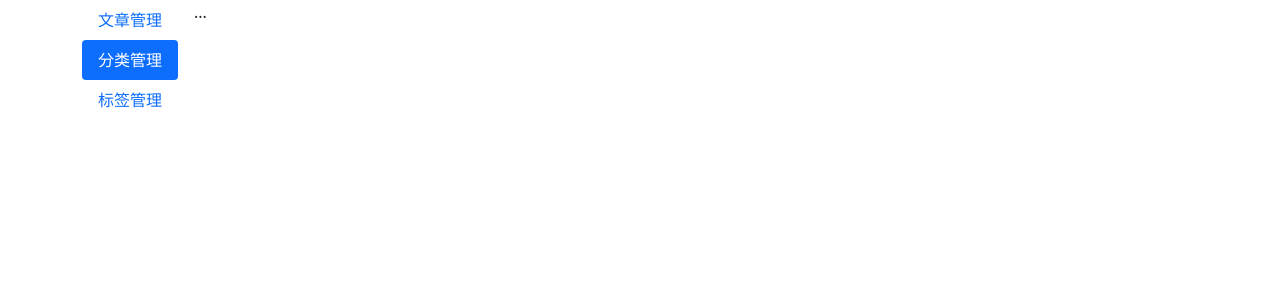
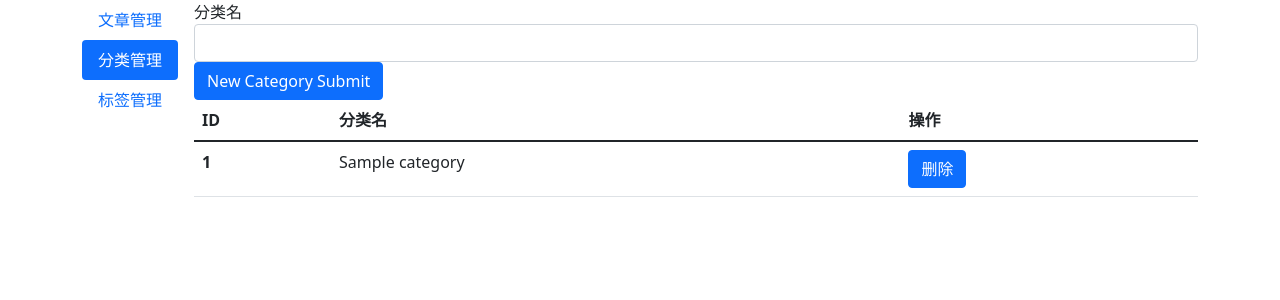
Before and after one commit to Ghjattu/BLOG, a Flask app: page /admin/dashboard in a window 1280 px wide, after a click on "分类管理". Shown: the top 300 px of the page. Run offline with Flask 2, Linux system fonts and the light colour scheme; a user stored in the database is signed in; tables that the repository leaves empty hold one stand-in row (values such as "Sample post").

Commit message:
add function of create and delete categories and tags

```diff
--- a/blog/__init__.py
+++ b/blog/__init__.py
@@ -102,7 +102,7 @@ def register_commands(app):
     @app.cli.command()
     @click.option('--category', default=10)
     @click.option('--tag', default=5)
-    @click.option('--article', default=50)
+    @click.option('--article', default=20)
     def forge(category, tag, article):
         from blog.vdata import fake_admin, fake_articles, fake_categories, fake_tags
 
--- a/blog/forms.py
+++ b/blog/forms.py
@@ -30,19 +30,19 @@ class ArticleForm(FlaskForm):
 
 class CategoryForm(FlaskForm):
     name = StringField(u'分类名', validators=[DataRequired(), Length(1, 20)])
-    submit = SubmitField()
+    new_category_submit = SubmitField()
 
     @staticmethod
-    def validate_name(field):
+    def validate_name(self, field):
         if Category.query.filter_by(name=field.data).first():
             raise ValidationError(u'存在同名分类')
 
 
 class TagForm(FlaskForm):
     name = StringField(u'标签名', validators=[DataRequired(), Length(1, 20)])
-    submit = SubmitField()
+    new_tag_submit = SubmitField()
 
     @staticmethod
-    def validate_name(field):
+    def validate_name(self, field):
         if Tag.query.filter_by(name=field.data).first():
             raise ValidationError(u'存在同名标签')
--- /dev/null
+++ b/blog/static/css/admin/dashboard.css
@@ -0,0 +1,15 @@
+a {
+    color: black;
+}
+
+.tab-content {
+    flex: 1;
+}
+
+.new-tag-table {
+    display: none;
+}
+
+.new-tag-table.open {
+    display: block;
+}
--- /dev/null
+++ b/blog/static/js/admin/dashboard.js
@@ -0,0 +1,7 @@
+$(function () {
+    let newTagButton = document.getElementsByClassName('btn-new-tag')[0];
+    newTagButton.addEventListener('click', function () {
+        let newTagTable = document.getElementsByClassName('new-tag-table')[0];
+        newTagTable.classList.toggle('open');
+    })
+})
--- a/blog/templates/admin/dashboard.html
+++ b/blog/templates/admin/dashboard.html
@@ -5,12 +5,14 @@
    <meta name="viewport" content="width=device-width, initial-scale=1, shrink-to-fit=no">
    <title>管理</title>
    <link rel="icon" href="{{ url_for('static', filename='images/favicon.ico') }}">
-   {#   <link rel="stylesheet" href="{{ url_for('static', filename='css/authorize/login.css') }}">#}
    <link href="https://cdn.jsdelivr.net/npm/bootstrap@5.1.3/dist/css/bootstrap.min.css" rel="stylesheet"
          integrity="sha384-1BmE4kWBq78iYhFldvKuhfTAU6auU8tT94WrHftjDbrCEXSU1oBoqyl2QvZ6jIW3" crossorigin="anonymous">
+   <link rel="stylesheet" href="{{ url_for('static', filename='css/admin/dashboard.css') }}">
+   <script src="{{ url_for('static', filename='js/jquery-3.6.0.min.js') }}"></script>
    <script src="https://cdn.jsdelivr.net/npm/bootstrap@5.1.3/dist/js/bootstrap.bundle.min.js"
            integrity="sha384-ka7Sk0Gln4gmtz2MlQnikT1wXgYsOg+OMhuP+IlRH9sENBO0LRn5q+8nbTov4+1p"
            crossorigin="anonymous"></script>
+   <script src="{{ url_for('static', filename='js/admin/dashboard.js') }}"></script>
 </head>
 <body>
 <div class="container">
@@ -27,9 +29,10 @@
          </button>
       </div>
       <div class="tab-content" id="v-pills-tabContent" style="flex: 1">
+         {# 文章管理 #}
          <div class="tab-pane fade show active" id="v-pills-home" role="tabpanel" aria-labelledby="v-pills-home-tab">
             <button type="button" class="btn btn-primary">
-               <a href="{{ url_for('admin.new_article') }}" style="color: black" target="_blank">新建文章</a>
+               <a class="new" href="{{ url_for('admin.new_article') }}" target="_blank">新建文章</a>
             </button>
             <table class="table table-hover">
                <thead>
@@ -52,7 +55,7 @@
                         <form method="post"
                               action="{{ url_for('.delete_article', article_id=article.id, next=request.full_path) }}">
                            <input type="hidden" name="csrf_token" value="{{ csrf_token() }}">
-                           <button type="submit" class="btn btn-primary" onclick="return confirm('确定删除?')">删除</button>
+                           <button type="submit" class="btn btn-primary">删除</button>
                         </form>
                      </td>
                   </tr>
@@ -60,8 +63,83 @@
                </tbody>
             </table>
          </div>
-         <div class="tab-pane fade" id="v-pills-profile" role="tabpanel" aria-labelledby="v-pills-profile-tab">...</div>
-         <div class="tab-pane fade" id="v-pills-messages" role="tabpanel" aria-labelledby="v-pills-messages-tab">...</div>
+         {# 分类管理 #}
+         <div class="tab-pane fade" id="v-pills-profile" role="tabpanel" aria-labelledby="v-pills-profile-tab">
+            <div class="new-category-table">
+               <form method="post">
+                  {{ category_form.csrf_token }}
+                  {{ category_form.name.label }}
+                  <div class="input-group">
+                     {{ category_form.name(class='form-control') }}
+                  </div>
+                  {{ category_form.new_category_submit(class='btn btn-primary') }}
+               </form>
+            </div>
+            <table class="table table-hover">
+               <thead>
+               <tr>
+                  <th scope="col">ID</th>
+                  <th scope="col">分类名</th>
+                  <th scope="col">操作</th>
+               </tr>
+               </thead>
+               <tbody>
+               {% for category in categories %}
+                  <tr>
+                     <th scope="row">{{ category.id }}</th>
+                     <td>{{ category.name }}</td>
+                     <td>
+                        <form method="post"
+                              action="{{ url_for('.delete_category', category_id=category.id, next=request.full_path) }}">
+                           <input type="hidden" name="csrf_token" value="{{ csrf_token() }}">
+                           <button type="submit" class="btn btn-primary">删除</button>
+                        </form>
+                     </td>
+                  </tr>
+               {% endfor %}
+               </tbody>
+            </table>
+         </div>
+         {# 标签管理 #}
+         <div class="tab-pane fade" id="v-pills-messages" role="tabpanel" aria-labelledby="v-pills-messages-tab">
+            <button type="button" class="btn btn-primary btn-new-tag">
+               新建标签
+            </button>
+            <div class="new-tag-table">
+               <form method="post">
+                  {{ tag_form.csrf_token }}
+                  {{ tag_form.name.label }}
+                  <div class="input-group">
+                     {{ tag_form.name(class='form-control') }}
+                  </div>
+                  {{ tag_form.new_tag_submit(class='btn btn-primary') }}
+               </form>
+            </div>
+            <table class="table table-hover">
+               <thead>
+               <tr>
+                  <th scope="col">ID</th>
+                  <th scope="col">标签名</th>
+                  <th scope="col">操作</th>
+               </tr>
+               </thead>
+               <tbody>
+               {% for tag in tags %}
+                  <tr>
+                     <th scope="row">{{ tag.id }}</th>
+                     <td>{{ tag.name }}</td>
+                     <td>
+                        <form method="post"
+                              action="{{ url_for('.delete_tag', tag_id=tag.id, next=request.full_path) }}">
+                           <input type="hidden" name="csrf_token" value="{{ csrf_token() }}">
+                           <button type="submit" class="btn btn-primary">删除</button>
+                        </form>
+                     </td>
+                  </tr>
+               {% endfor %}
+               </tbody>
+            </table>
+         </div>
       </div>
    </div>
 </div>
--- a/blog/vdata.py
+++ b/blog/vdata.py
@@ -21,7 +21,7 @@ def fake_admin():
     db.session.commit()
 
 
-def fake_articles(count=50):
+def fake_articles(count=20):
     images = load_image(count)
     for i in range(count):
         article = Article(
@@ -29,7 +29,7 @@ def fake_articles(count=50):
             body=fake.text(1000),
             timestamp=fake.date_time_this_year(),
             category=Category.query.get(random.randint(1, Category.query.count())),
-            tags=[Tag.query.get(random.randint(1, Tag.query.count())) for _ in range(2)],
+            tags=[Tag.query.get(i + 1) for i in range(2)],
             image=images[i]
         )
         article.year = article.timestamp.year
--- a/blog/views/admin.py
+++ b/blog/views/admin.py
@@ -3,7 +3,7 @@ from flask_login import login_required
 from blog.models import Article, Category, Tag
 from blog.extensions import db, cache
 from blog.utils import redirect_back, load_image
-from blog.forms import ArticleForm
+from blog.forms import ArticleForm, TagForm, CategoryForm
 
 admin_bp = Blueprint('admin', __name__)
 
@@ -14,18 +14,54 @@ def login_protect():
     pass
 
 
-@admin_bp.route('/dashboard')
+@admin_bp.route('/dashboard', methods=['GET', 'POST'])
 def manage():
+    tag_form = TagForm()
+    category_form = CategoryForm()
     articles = Article.query.order_by(Article.timestamp.desc()).all()
     categories = Category.query.all()
     tags = Tag.query.all()
-    return render_template('admin/dashboard.html', articles=articles, categories=categories, tags=tags)
+
+    if tag_form.new_tag_submit.data and tag_form.validate():
+        name = tag_form.name.data
+        tag = Tag(name=name)
+        db.session.add(tag)
+        db.session.commit()
+        return redirect_back()
+    if category_form.new_category_submit.data and category_form.validate():
+        name = category_form.name.data
+        category = Category(name=name)
+        db.session.add(category)
+        db.session.commit()
+        return redirect_back()
+
+    return render_template('admin/dashboard.html', articles=articles, categories=categories, tags=tags,
+                           tag_form=tag_form, category_form=category_form)
 
 
-@admin_bp.route('/delete/<int:article_id>', methods=['POST'])
+@admin_bp.route('/delete_article/<int:article_id>', methods=['POST'])
 def delete_article(article_id):
     article = Article.query.get_or_404(article_id)
     db.session.delete(article)
+    db.session.commit()
+    cache.delete('view/%s' % url_for('blog.index'))  # 删除缓存
+    cache.delete('view/%s' % url_for('blog.show_archive'))  # 删除缓存
+    return redirect_back()
+
+
+@admin_bp.route('/delete_category/<int:category_id>', methods=['POST'])
+def delete_category(category_id):
+    category = Category.query.get_or_404(category_id)
+    db.session.delete(category)
+    db.session.commit()
+    cache.delete('view/%s' % url_for('blog.index'))  # 删除缓存
+    return redirect_back()
+
+
+@admin_bp.route('/delete_tag/<int:tag_id>', methods=['POST'])
+def delete_tag(tag_id):
+    tag = Tag.query.get_or_404(tag_id)
+    db.session.delete(tag)
     db.session.commit()
     cache.delete('view/%s' % url_for('blog.index'))  # 删除缓存
     return redirect_back()
@@ -34,6 +70,7 @@ def delete_article(article_id):
 @admin_bp.route('/dashboard/new/article', methods=['GET', 'POST'])
 def new_article():
     form = ArticleForm()
+
     if form.validate_on_submit():
         title = form.title.data
         body = form.body.data
@@ -44,5 +81,6 @@ def new_article():
         db.session.add(article)
         db.session.commit()
         cache.delete('view/%s' % url_for('blog.index'))  # 删除缓存
+        cache.delete('view/%s' % url_for('blog.show_archive'))  # 删除缓存
         return redirect(url_for('blog.show_article', article_id=article.id))
     return render_template('admin/new_article.html', form=form)
```
